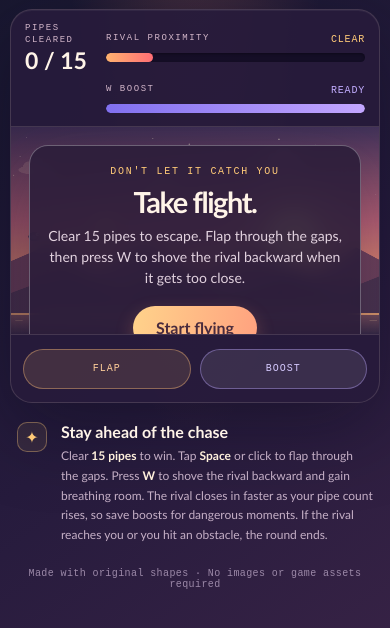
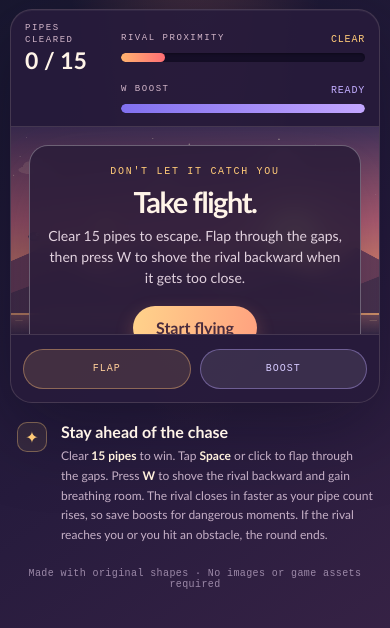
Before and after one commit to lithium-battery-03/game-dev-repository, a plain HTML site: page index.html in a window 390 px wide. Shown: the part 76-704 px from the top of the page. Drawn offline with Linux system fonts and the light colour scheme.

Commit message:
Keep the pipe counter readable on mobile

```diff
--- a/style.css
+++ b/style.css
@@ -58,7 +58,7 @@ footer { margin-top:23px; color:#9c89a8; text-align:center; font:10px monospace;
 @media (max-width:620px) {
   body { padding:22px 10px 20px; }
   .site-header { margin-bottom:15px; }
-  .hud { grid-template-columns:65px 1fr; gap:12px 16px; padding:13px 14px; }
+  .hud { grid-template-columns:80px 1fr; gap:12px 16px; padding:13px 14px; }
   .boost-panel { grid-column:2; }
   .hud-stat strong { font-size:23px; }
   .stat-label { font-size:9px; }
```
